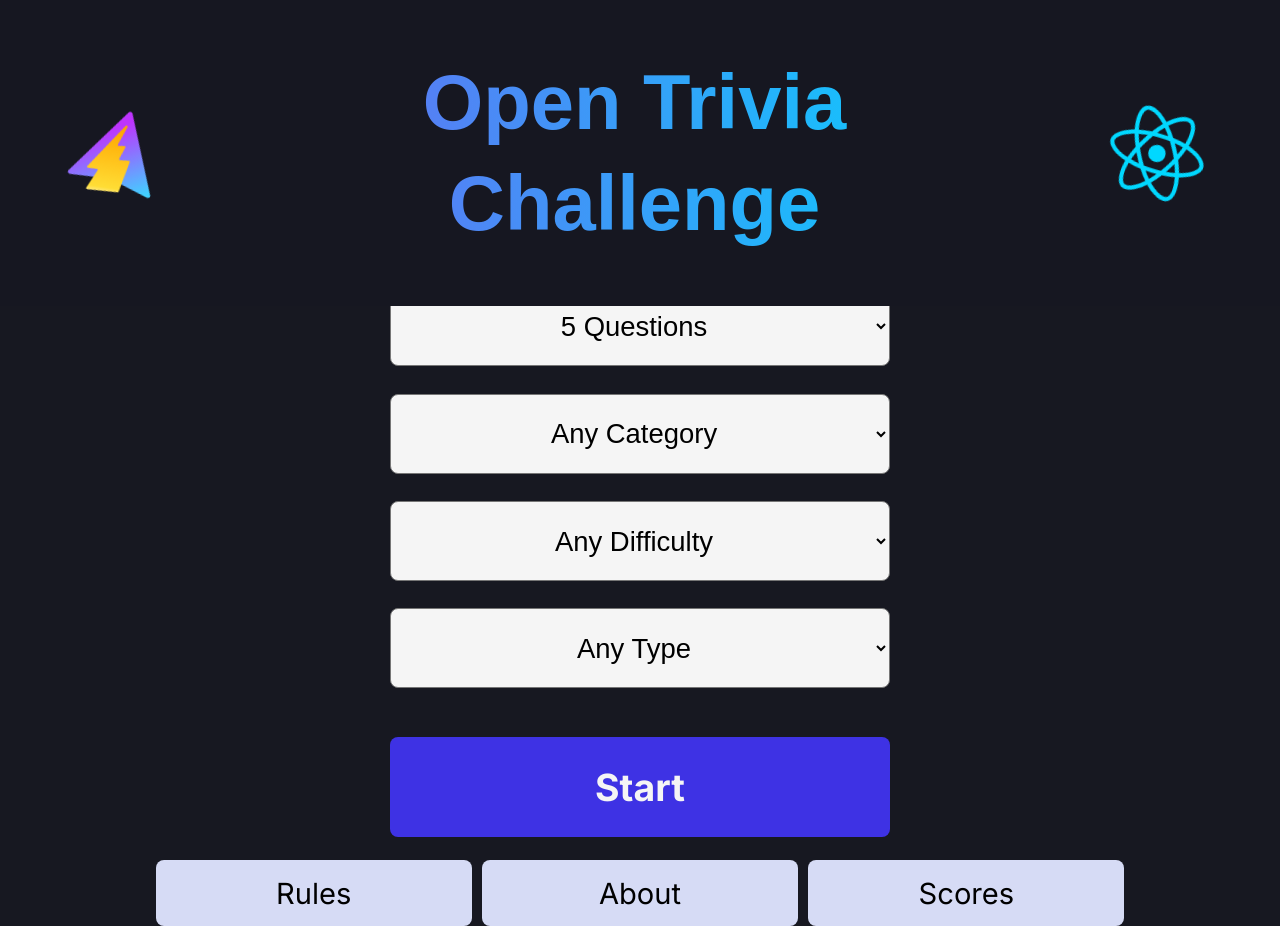
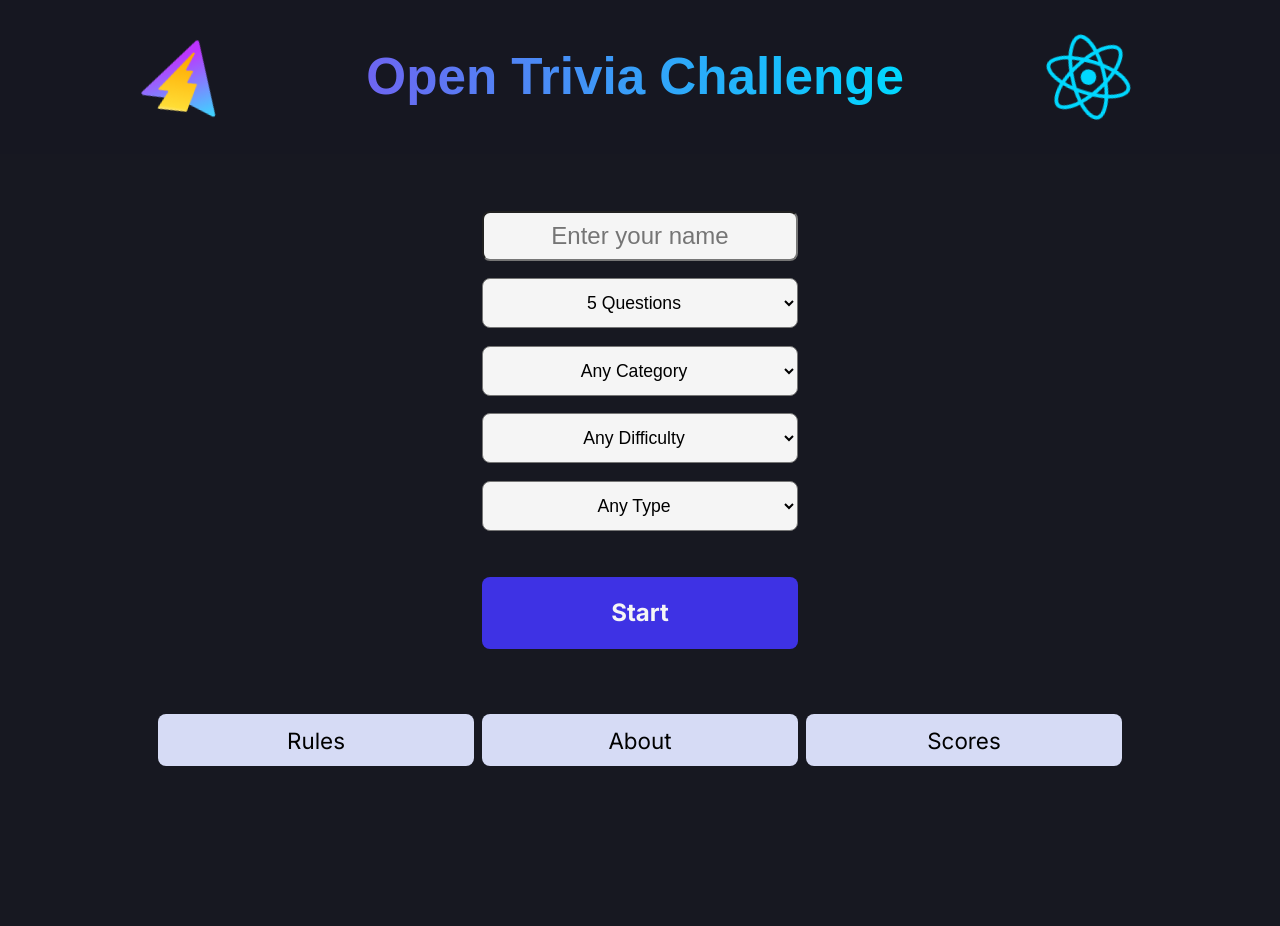
Before and after one commit to jackli921/Open-Trivia-Challenge, a React (Vite) app: page / in a window 1280 px wide. After the commit the page ends 800 px from the top, so only its background shows below. Built offline with nearby package versions, Linux system fonts and the light colour scheme; a web font is replaced by a local one.

Commit message:
style: updated size and responsiveness of title

```diff
--- a/src/App.css
+++ b/src/App.css
@@ -129,15 +129,16 @@ input, .start-btn{
 
 .select-container{
   margin: 0.5em;
-  min-width: 416px;
   max-width: 550px;
   display: flex;
   justify-content: center;
   flex-wrap: wrap;
+  color: black;
 }
 
 .select-container>input{
   margin: 0.5rem;
+  color: black;
 }
 
 select{
@@ -158,6 +159,7 @@ select{
     border-radius: 8px;
     margin: 0 auto;
     padding: 0.3em;
+    color: black;
 }
 
 .additional-info-btn-container{
@@ -203,12 +205,12 @@ select{
   border-radius: 50%;
   border: 2px solid white;
   position: relative;
-  font-size: 2.5em;
+  font-size: 2em;
 }
 
 .timer-label{
   position: absolute;
-  top:3em;
+  top:3.5em;
   font-size: 1.2rem;
 }
 
@@ -467,12 +469,12 @@ input, .select-container>*{
   }
 
   .title-container{
-    font-size: 1.8rem;
+    font-size: 1.6rem;
     gap: 1em;
   }
 
   .title-text{
-    font-size: 2.3rem;
+    font-size: 1.5em;
   }
 
   .primary-btn {
@@ -504,9 +506,8 @@ input, .select-container>*{
       width: 800px;
       margin: 0 auto;
     }
-
-    body{
-      font-weight: 1.1em;
+    .title-text{
+      font-size: 2em;
     }
 }
 
@@ -516,10 +517,6 @@ input, .select-container>*{
     font-size: 1.5em;
     line-height: 1.3;
   }
-
-  body{
-    font-size: 1.3em;
-  }
 }
 
 @media (min-width:1000px){
@@ -527,13 +524,11 @@ input, .select-container>*{
   input,
   #start-btn,
   .select-container > select{
-    width:500px;
-    height: 80px;
+    height: 50px;
   }
 
   .form{
-    min-height: 700px;
-    font-size: 1.2em;
+    min-height: 500px;
   }
 
   .form *{
@@ -541,11 +536,7 @@ input, .select-container>*{
   }
 
   #start-btn{
-    height: 100px;
-  }
-
-  .title-text{
-    font-size: 2.7em;
+    height: 3em;
   }
 
   .additional-info-btn-container{
@@ -572,3 +563,20 @@ input, .select-container>*{
     font-size: 5em;
   }
 }
+
+
+@media(min-width: 1300px){
+  .title-text{
+    font-size: 3em;
+  }
+}
+
+
+@media(min-width: 1600px){
+    input,
+      #start-btn,
+      .select-container>select {
+        width: 500px;
+        height: 80px;
+      }
+}
```
